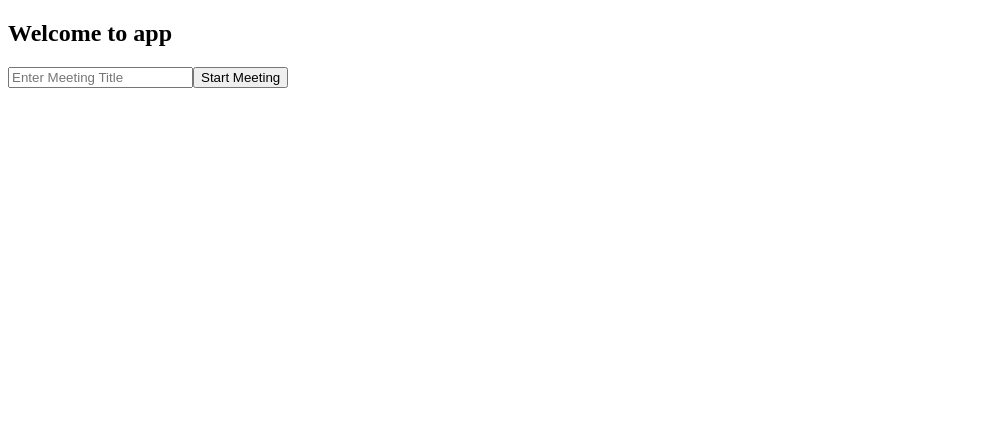
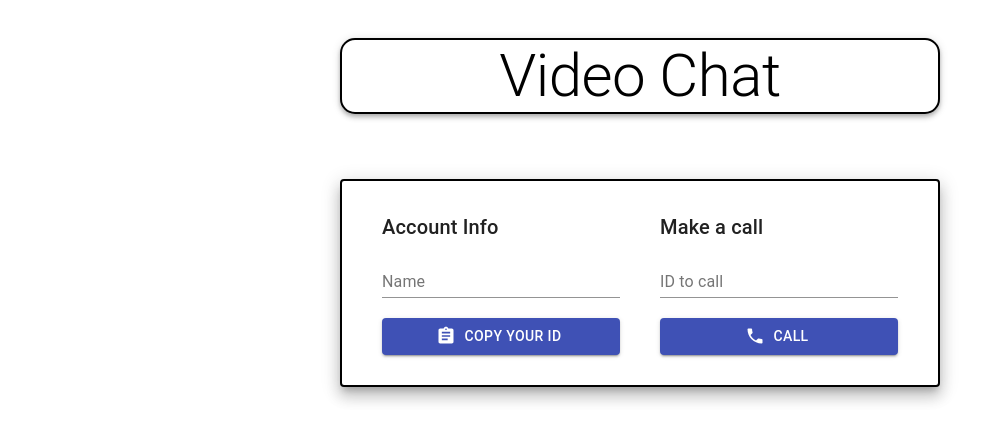
Before and after one commit to naimuddin374/video-chat, a React (Create React App) app in the folder client/: page / in a window 1280 px wide. Shown: the top 442 px of the page, without its empty margins (0-1003 px from the left). Built offline with nearby package versions, Linux system fonts and the light colour scheme; no server answers.

Commit message:
Added call function

```diff
--- a/client/package.json
+++ b/client/package.json
@@ -3,13 +3,15 @@
   "version": "0.1.0",
   "private": true,
   "dependencies": {
+    "@material-ui/core": "^4.12.3",
+    "@material-ui/icons": "^4.11.2",
     "@reach/router": "^1.3.4",
     "@testing-library/jest-dom": "^5.14.1",
     "@testing-library/react": "^11.2.7",
     "@testing-library/user-event": "^12.8.3",
     "react": "^17.0.2",
     "react-copy-clipboard": "^2.0.1",
-    "react-copy-to-clipboard": "^5.0.3",
+    "react-copy-to-clipboard": "^5.0.4",
     "react-dom": "^17.0.2",
     "react-scripts": "4.0.3",
     "simple-peer": "^9.11.0",
--- /dev/null
+++ b/client/src/Context.js
@@ -0,0 +1,104 @@
+import React, { createContext, useState, useRef, useEffect } from 'react';
+import { io } from 'socket.io-client';
+import Peer from 'simple-peer';
+
+const SocketContext = createContext();
+
+const socket = io('http://localhost:4000');
+
+
+const ContextProvider = ({ children }) => {
+    const [callAccepted, setCallAccepted] = useState(false);
+    const [callEnded, setCallEnded] = useState(false);
+    const [stream, setStream] = useState();
+    const [name, setName] = useState('');
+    const [call, setCall] = useState({});
+    const [me, setMe] = useState('');
+
+    const myVideo = useRef();
+    const userVideo = useRef();
+    const connectionRef = useRef();
+
+    useEffect(() => {
+        navigator.mediaDevices.getUserMedia({ video: true, audio: true })
+            .then((currentStream) => {
+                setStream(currentStream);
+
+                myVideo.current.srcObject = currentStream;
+            });
+
+        socket.on('me', (id) => setMe(id));
+
+        socket.on('callUser', ({ from, name: callerName, signal }) => {
+            setCall({ isReceivingCall: true, from, name: callerName, signal });
+        });
+    }, []);
+
+    const answerCall = () => {
+        setCallAccepted(true);
+
+        const peer = new Peer({ initiator: false, trickle: false, stream });
+
+        peer.on('signal', (data) => {
+            socket.emit('answerCall', { signal: data, to: call.from });
+        });
+
+        peer.on('stream', (currentStream) => {
+            userVideo.current.srcObject = currentStream;
+        });
+
+        peer.signal(call.signal);
+
+        connectionRef.current = peer;
+    };
+
+    const callUser = (id) => {
+        const peer = new Peer({ initiator: true, trickle: false, stream });
+
+        peer.on('signal', (data) => {
+            socket.emit('callUser', { userToCall: id, signalData: data, from: me, name });
+        });
+
+        peer.on('stream', (currentStream) => {
+            userVideo.current.srcObject = currentStream;
+        });
+
+        socket.on('callAccepted', (signal) => {
+            setCallAccepted(true);
+
+            peer.signal(signal);
+        });
+
+        connectionRef.current = peer;
+    };
+
+    const leaveCall = () => {
+        setCallEnded(true);
+
+        connectionRef.current.destroy();
+
+        window.location.reload();
+    };
+
+    return (
+        <SocketContext.Provider value={{
+            call,
+            callAccepted,
+            myVideo,
+            userVideo,
+            stream,
+            name,
+            setName,
+            callEnded,
+            me,
+            callUser,
+            leaveCall,
+            answerCall,
+        }}
+        >
+            {children}
+        </SocketContext.Provider>
+    );
+};
+
+export { ContextProvider, SocketContext };
--- a/client/src/app/app.jsx
+++ b/client/src/app/app.jsx
@@ -1,10 +1,51 @@
-import AppRouter from './router'
+import React from 'react';
+import { Typography, AppBar } from '@material-ui/core';
+import { makeStyles } from '@material-ui/core/styles';
 
-function App() {
+import VideoPlayer from '../components/VideoPlayer';
+import Sidebar from '../components/Sidebar';
+import Notifications from '../components/Notifications';
+
+const useStyles = makeStyles((theme) => ({
+    appBar: {
+        borderRadius: 15,
+        margin: '30px 100px',
+        display: 'flex',
+        flexDirection: 'row',
+        justifyContent: 'center',
+        alignItems: 'center',
+        width: '600px',
+        border: '2px solid black',
+
+        [theme.breakpoints.down('xs')]: {
+            width: '90%',
+        },
+    },
+    image: {
+        marginLeft: '15px',
+    },
+    wrapper: {
+        display: 'flex',
+        flexDirection: 'column',
+        alignItems: 'center',
+        width: '100%',
+    },
+}));
+
+const App = () => {
+    const classes = useStyles();
+
     return (
-        <>
-            <AppRouter />
-        </>
-    )
-}
-export default App
+        <div className={classes.wrapper}>
+            <AppBar className={classes.appBar} position="static" color="inherit">
+                <Typography variant="h2" align="center">Video Chat</Typography>
+            </AppBar>
+            <VideoPlayer />
+            <Sidebar>
+                <Notifications />
+            </Sidebar>
+        </div>
+    );
+};
+
+export default App;
--- /dev/null
+++ b/client/src/components/Notifications.jsx
@@ -0,0 +1,23 @@
+import React, { useContext } from 'react';
+import { Button } from '@material-ui/core';
+
+import { SocketContext } from '../Context';
+
+const Notifications = () => {
+    const { answerCall, call, callAccepted } = useContext(SocketContext);
+
+    return (
+        <>
+            {call.isReceivingCall && !callAccepted && (
+                <div style={{ display: 'flex', justifyContent: 'space-around' }}>
+                    <h1>{call.name} is calling:</h1>
+                    <Button variant="contained" color="primary" onClick={answerCall}>
+                        Answer
+                    </Button>
+                </div>
+            )}
+        </>
+    );
+};
+
+export default Notifications;
--- /dev/null
+++ b/client/src/components/Sidebar.jsx
@@ -0,0 +1,80 @@
+import React, { useState, useContext } from 'react';
+import { Button, TextField, Grid, Typography, Container, Paper } from '@material-ui/core';
+import { CopyToClipboard } from 'react-copy-to-clipboard';
+import { Assignment, Phone, PhoneDisabled } from '@material-ui/icons';
+import { makeStyles } from '@material-ui/core/styles';
+
+import { SocketContext } from '../Context';
+
+const useStyles = makeStyles((theme) => ({
+    root: {
+        display: 'flex',
+        flexDirection: 'column',
+    },
+    gridContainer: {
+        width: '100%',
+        [theme.breakpoints.down('xs')]: {
+            flexDirection: 'column',
+        },
+    },
+    container: {
+        width: '600px',
+        margin: '35px 0',
+        padding: 0,
+        [theme.breakpoints.down('xs')]: {
+            width: '80%',
+        },
+    },
+    margin: {
+        marginTop: 20,
+    },
+    padding: {
+        padding: 20,
+    },
+    paper: {
+        padding: '10px 20px',
+        border: '2px solid black',
+    },
+}));
+
+const Sidebar = ({ children }) => {
+    const { me, callAccepted, name, setName, callEnded, leaveCall, callUser } = useContext(SocketContext);
+    const [idToCall, setIdToCall] = useState('');
+    const classes = useStyles();
+
+    return (
+        <Container className={classes.container}>
+            <Paper elevation={10} className={classes.paper}>
+                <form className={classes.root} noValidate autoComplete="off">
+                    <Grid container className={classes.gridContainer}>
+                        <Grid item xs={12} md={6} className={classes.padding}>
+                            <Typography gutterBottom variant="h6">Account Info</Typography>
+                            <TextField label="Name" value={name} onChange={(e) => setName(e.target.value)} fullWidth />
+                            <CopyToClipboard text={me} className={classes.margin}>
+                                <Button variant="contained" color="primary" fullWidth startIcon={<Assignment fontSize="large" />}>
+                                    Copy Your ID
+                                </Button>
+                            </CopyToClipboard>
+                        </Grid>
+                        <Grid item xs={12} md={6} className={classes.padding}>
+                            <Typography gutterBottom variant="h6">Make a call</Typography>
+                            <TextField label="ID to call" value={idToCall} onChange={(e) => setIdToCall(e.target.value)} fullWidth />
+                            {callAccepted && !callEnded ? (
+                                <Button variant="contained" color="secondary" startIcon={<PhoneDisabled fontSize="large" />} fullWidth onClick={leaveCall} className={classes.margin}>
+                                    Hang Up
+                                </Button>
+                            ) : (
+                                <Button variant="contained" color="primary" startIcon={<Phone fontSize="large" />} fullWidth onClick={() => callUser(idToCall)} className={classes.margin}>
+                                    Call
+                                </Button>
+                            )}
+                        </Grid>
+                    </Grid>
+                </form>
+                {children}
+            </Paper>
+        </Container>
+    );
+};
+
+export default Sidebar;
--- /dev/null
+++ b/client/src/components/VideoPlayer.jsx
@@ -0,0 +1,52 @@
+import React, { useContext } from 'react';
+import { Grid, Typography, Paper, makeStyles } from '@material-ui/core';
+
+import { SocketContext } from '../Context';
+
+const useStyles = makeStyles((theme) => ({
+    video: {
+        width: '550px',
+        [theme.breakpoints.down('xs')]: {
+            width: '300px',
+        },
+    },
+    gridContainer: {
+        justifyContent: 'center',
+        [theme.breakpoints.down('xs')]: {
+            flexDirection: 'column',
+        },
+    },
+    paper: {
+        padding: '10px',
+        border: '2px solid black',
+        margin: '10px',
+    },
+}));
+
+const VideoPlayer = () => {
+    const { name, callAccepted, myVideo, userVideo, callEnded, stream, call } = useContext(SocketContext);
+    const classes = useStyles();
+
+    return (
+        <Grid container className={classes.gridContainer}>
+            {stream && (
+                <Paper className={classes.paper}>
+                    <Grid item xs={12} md={6}>
+                        <Typography variant="h5" gutterBottom>{name || 'Name'}</Typography>
+                        <video playsInline muted ref={myVideo} autoPlay className={classes.video} />
+                    </Grid>
+                </Paper>
+            )}
+            {callAccepted && !callEnded && (
+                <Paper className={classes.paper}>
+                    <Grid item xs={12} md={6}>
+                        <Typography variant="h5" gutterBottom>{call.name || 'Name'}</Typography>
+                        <video playsInline ref={userVideo} autoPlay className={classes.video} />
+                    </Grid>
+                </Paper>
+            )}
+        </Grid>
+    );
+};
+
+export default VideoPlayer;
--- a/client/src/index.js
+++ b/client/src/index.js
@@ -2,12 +2,15 @@
 import ReactDOM from 'react-dom';
 import App from './app/app';
 import reportWebVitals from './reportWebVitals';
+import { ContextProvider } from './Context';
 
 
 
 ReactDOM.render(
   <React.StrictMode>
-    <App />
+    <ContextProvider>
+      <App />
+    </ContextProvider>
   </React.StrictMode>,
   document.getElementById('root')
 );
```
Also changed, not shown: 2 other files (tests, documents, lock files or other folders).
